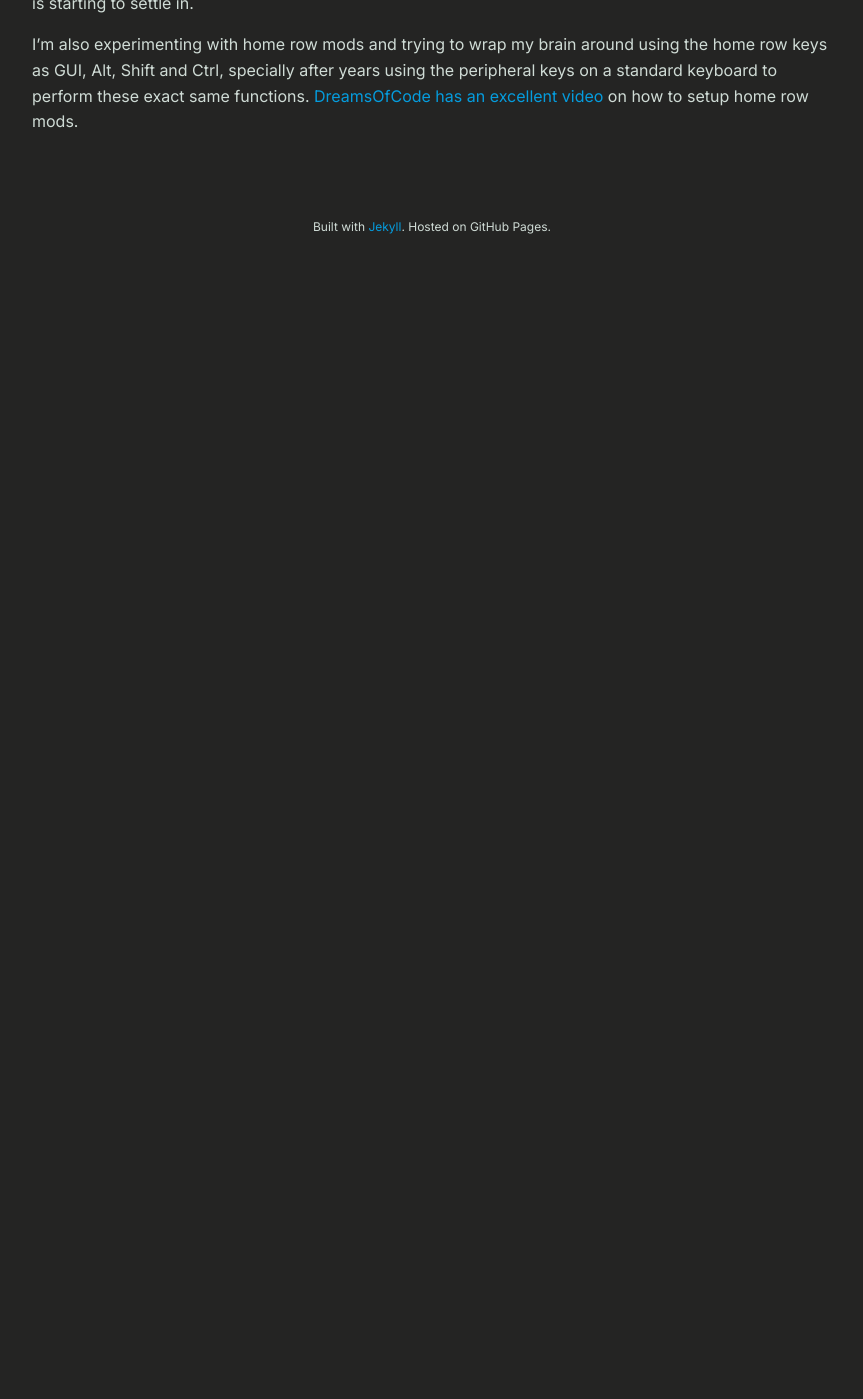
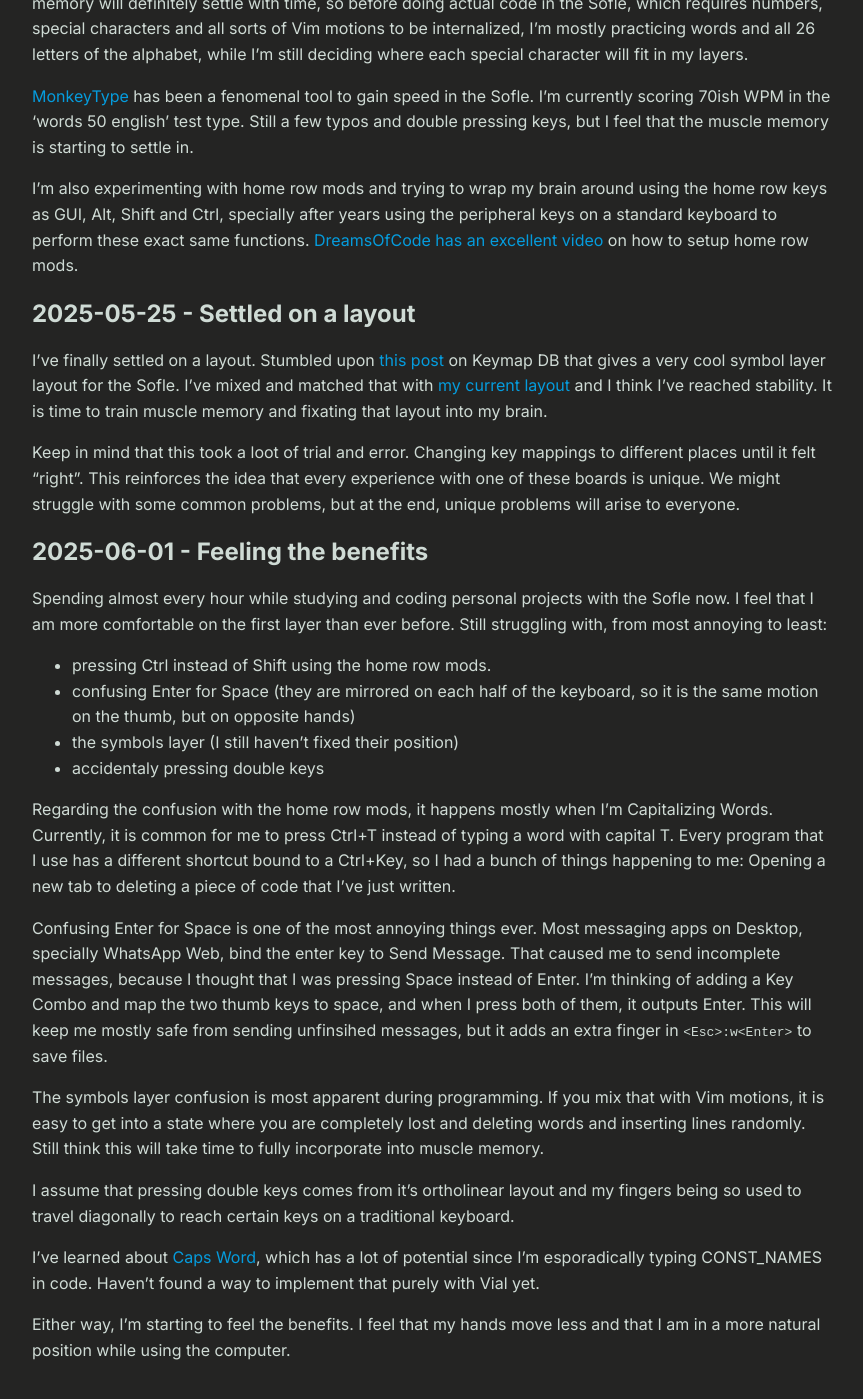
Before and after one commit to rafaelveiga/rafaelveiga.github.io, a Jekyll site: the page built from _posts/2025-05-20-using-the-sofle-keyboard-for-software-development.md, in a window 1280 px wide and 1400 px high, scrolled down 912 px. Shown: the whole window, without its empty margins (208-1071 px from the left). Built offline with Jekyll 4.4.1, drawn with Linux system fonts in a browser that asks for light colours; comment, search, counter and statistics services are not loaded; before the commit the page ends 1174 px from its top, so only the background shows below that; some of the changed text lies outside the part shown.

Commit message:
update blog post

```diff
--- a/_posts/2025-05-20-using-the-sofle-keyboard-for-software-development.md
+++ b/_posts/2025-05-20-using-the-sofle-keyboard-for-software-development.md
@@ -1,5 +1,5 @@
 ---
-title: "Using the Sofle keyboard for software development"
+title: "My journey learning and using the Sofle keyboard for software development"
 layout: post
 tags: keyboards, software-development
 ---
@@ -8,9 +8,11 @@ Inspired by [YellowAfterlife's post about their setup using the Sofle keyboard](
 
 It is rare to find experiences with this specific board and within the software development niche. In the end, everyone customizes their keybindings and layouts to their liking, but having posts like the one mentioned above helped me a lot to reach a consensus on what is the best layout for me.
 
-## 2025-05-20
+## 2025-05-20 - Day "one"
 
-My end goal is to use the Sofle as my daily driver. That includes (mostly) programming, writing Obsidian notes, typing both in English and Portuguese and sometimes, gaming. Currently (as of 2025-05-20), I'm switching to a 100% QWERTY default keyboard when I need to be most productive during the workday and using the Sofle during practice and study hours.
+I would call today as Day One but that would not be so honest of me. I've bought this keyboard on Aliexpress back in 2023, but never managed to dedicate the time and effort to actually learn it. Had two stints, one in 2023 and one in 2024, but eventually gave up after struggling to fixate its unorthodox layout. As I start my third attempt, I have in mind that this would not be an easy transition. I'm guesstimating that it will take me around 2~3 months to feel fully comfortable and productive.
+
+My end goal is to use the Sofle as my daily driver. That includes (mostly) programming in Elixir and Javascript, writing Obsidian notes, typing both in English and Portuguese and sometimes, gaming. Currently (as of 2025-05-20), I'm switching to a 100% QWERTY default keyboard when I need to be most productive during the workday and using the Sofle during practice and study hours.
 
 The first challenge is to find the exact layout that works best for me. I work mostly in Elixir and Typescript, so special characters for those languages needs to be easily acessible. I also type in Portuguese, so cramming special characters like ç and other accent marks like áêìõû into the layout is a must.
 
@@ -19,3 +21,30 @@ That also comes with the challenge of regaining my typing speed on such a differ
 [MonkeyType](https://monkeytype.com) has been a fenomenal tool to gain speed in the Sofle. I'm currently scoring 70ish WPM in the 'words 50 english' test type. Still a few typos and double pressing keys, but I feel that the muscle memory is starting to settle in.
 
 I'm also experimenting with home row mods and trying to wrap my brain around using the home row keys as GUI, Alt, Shift and Ctrl, specially after years using the peripheral keys on a standard keyboard to perform these exact same functions. [DreamsOfCode has an excellent video](https://www.youtube.com/watch?v=sLWQ4Gx88h4) on how to setup home row mods.
+
+## 2025-05-25 - Settled on a layout
+
+I've finally settled on a layout. Stumbled upon [this post](https://keymapdb.com/keymaps/ranzq/) on Keymap DB that gives a very cool symbol layer layout for the Sofle. I've mixed and matched that with [my current layout](https://github.com/rafaelveiga/sofle) and I think I've reached stability. It is time to train muscle memory and fixating that layout into my brain.
+
+Keep in mind that this took a loot of trial and error. Changing key mappings to different places until it felt "right". This reinforces the idea that every experience with one of these boards is unique. We might struggle with some common problems, but at the end, unique problems will arise to everyone.
+
+## 2025-06-01 - Feeling the benefits
+
+Spending almost every hour while studying and coding personal projects with the Sofle now. I feel that I am more comfortable on the first layer than ever before. Still struggling with, from most annoying to least:
+
+- pressing Ctrl instead of Shift using the home row mods.
+- confusing Enter for Space (they are mirrored on each half of the keyboard, so it is the same motion on the thumb, but on opposite hands)
+- the symbols layer (I still haven't fixed their position)
+- accidentaly pressing double keys
+
+Regarding the confusion with the home row mods, it happens mostly when I'm Capitalizing Words. Currently, it is common for me to press Ctrl+T instead of typing a word with capital T. Every program that I use has a different shortcut bound to a Ctrl+Key, so I had a bunch of things happening to me: Opening a new tab to deleting a piece of code that I've just written.
+
+Confusing Enter for Space is one of the most annoying things ever. Most messaging apps on Desktop, specially WhatsApp Web, bind the enter key to Send Message. That caused me to send incomplete messages, because I thought that I was pressing Space instead of Enter. I'm thinking of adding a Key Combo and map the two thumb keys to space, and when I press both of them, it outputs Enter. This will keep me mostly safe from sending unfinsihed messages, but it adds an extra finger in `<Esc>:w<Enter>` to save files.
+
+The symbols layer confusion is most apparent during programming. If you mix that with Vim motions, it is easy to get into a state where you are completely lost and deleting words and inserting lines randomly. Still think this will take time to fully incorporate into muscle memory.
+
+I assume that pressing double keys comes from it's ortholinear layout and my fingers being so used to travel diagonally to reach certain keys on a traditional keyboard.
+
+I've learned about [Caps Word](https://docs.qmk.fm/features/caps_word), which has a lot of potential since I'm esporadically typing CONST_NAMES in code. Haven't found a way to implement that purely with Vial yet.
+
+Either way, I'm starting to feel the benefits. I feel that my hands move less and that I am in a more natural position while using the computer.
```
Also changed, not shown: 3 other files.
